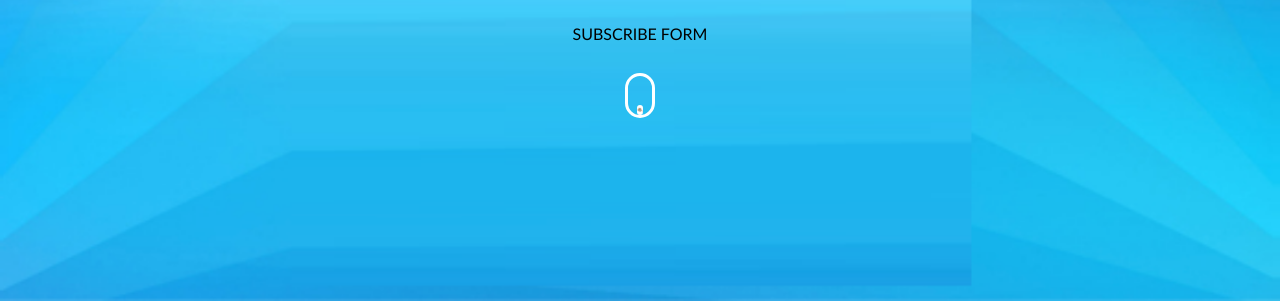
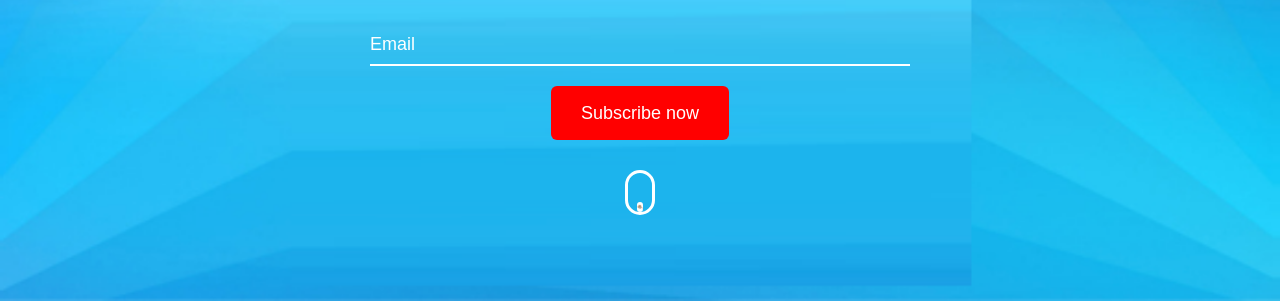
Before and after one commit to arturasdanielius/5-coming-soon, a website: page index.html in a window 1280 px wide. Shown: the part 499-800 px from the top of the page. Drawn offline with Linux system fonts and the light colour scheme.

Commit message:
Form final style #8 #12

```diff
--- a/css/components/form.css
+++ b/css/components/form.css
@@ -22,3 +22,7 @@
     max-height: 240px;
     resize: vertical;
 }
+.form :focus-visible {
+    outline: 2px dotted red;
+
+}
--- a/css/pages/home.css
+++ b/css/pages/home.css
@@ -38,6 +38,20 @@ section.bg-main{
 }
 .hero > .description {
     font-size: 20px;
+}
+.subscribe {
+    flex-direction: column;
+    width: 90%;
+    align-items: center;
+}
+.form.subscribe > input {
+    width:100% ;
+    background-color: transparent;
+    color:#fff;
+    border-color: #fff;
+}
+.form.subscribe ::placeholder {
+    color:#fff;
 }
 /*HERO end*/
 
--- a/index.html
+++ b/index.html
@@ -42,9 +42,11 @@
                    <div>Seconds</div>
                </div>
             </div>
-            <form>
-                SUBSCRIBE FORM
-            </form>
+                <form class="form subscribe">
+                    <label for="email">Email</label>
+                    <input id="email" type="type" placeholder="Email" required>
+                    <button type="submit" class="btn">Subscribe now</button>
+                </form>
             <div class="mouse"></div>
         </div>
     </section>
```
